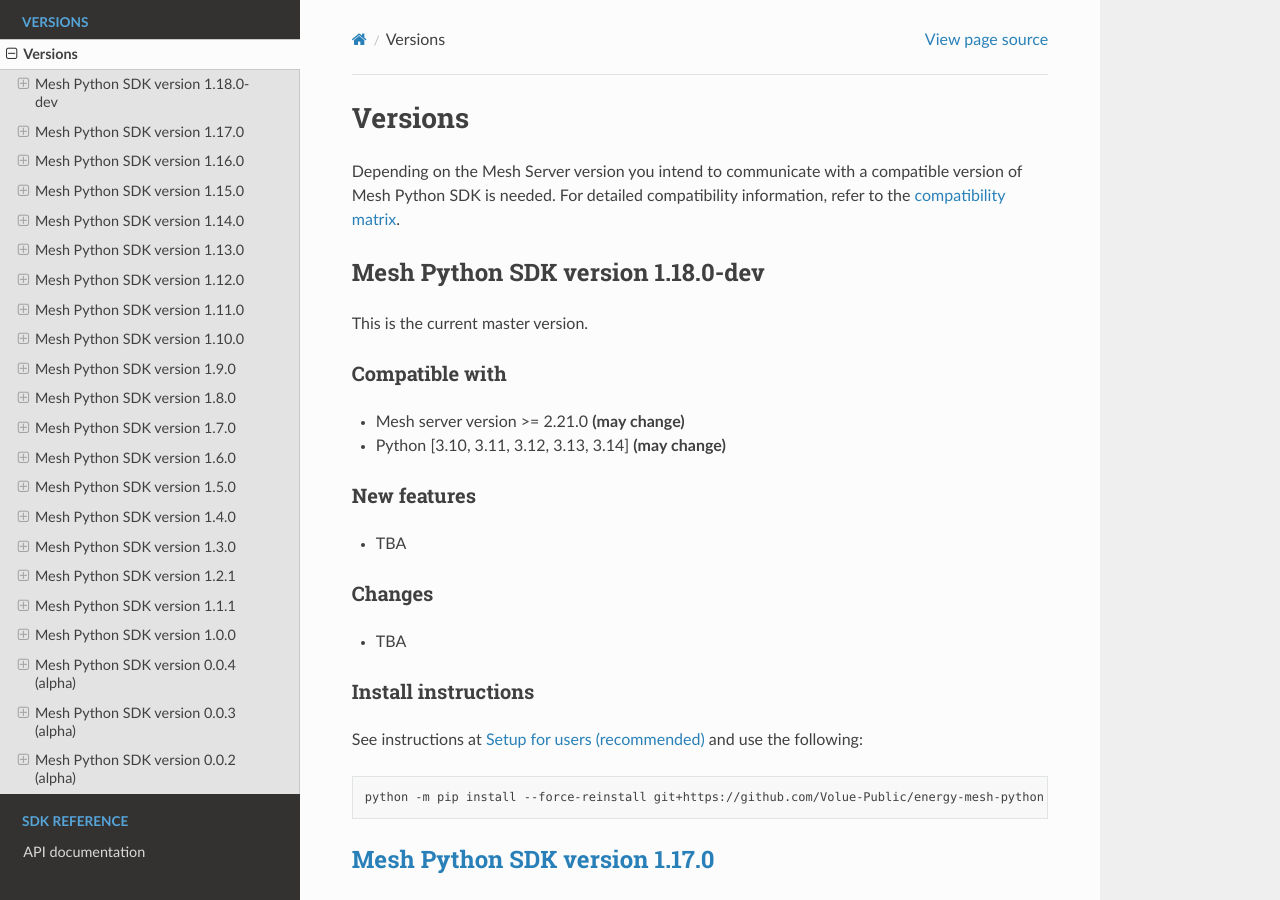
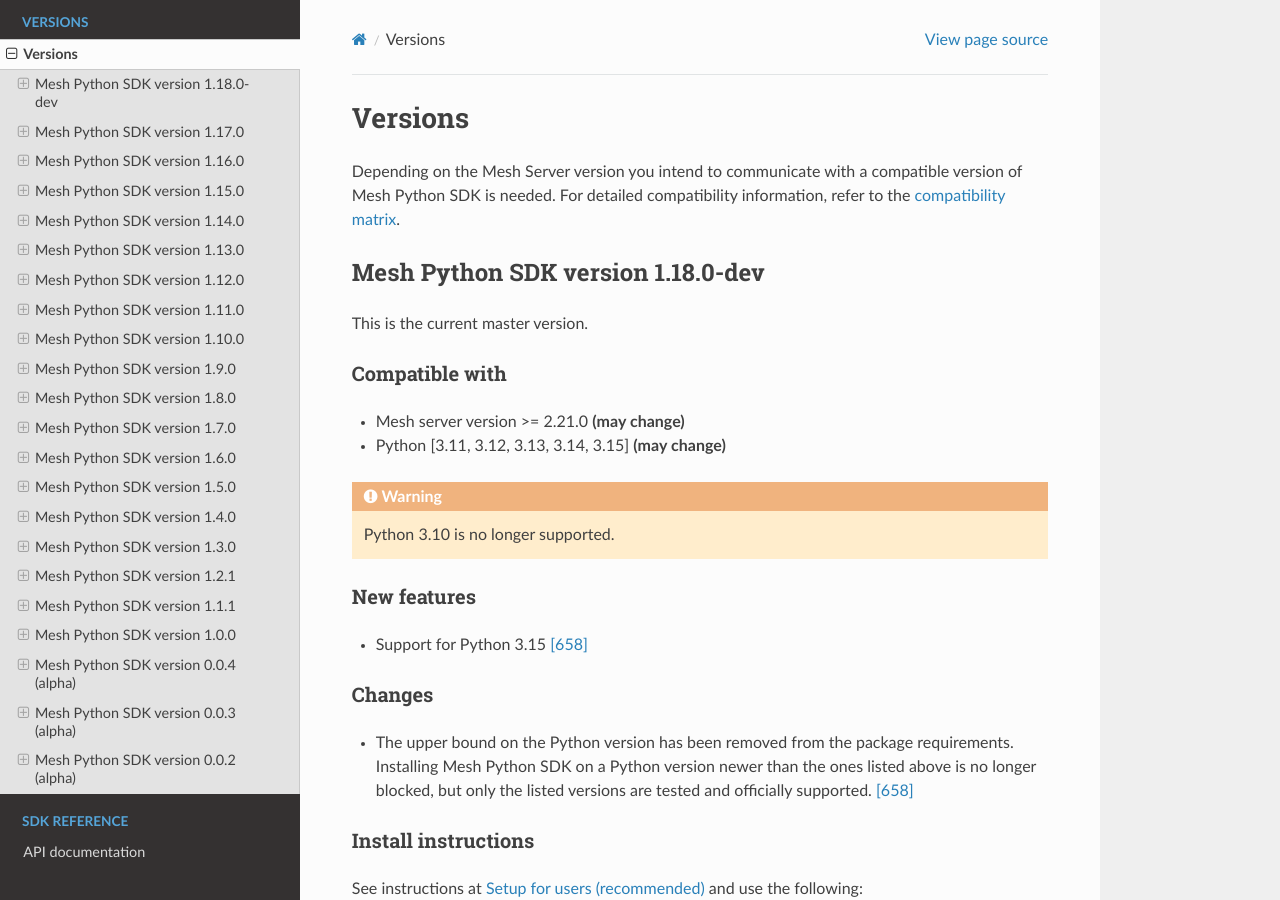
Before and after one commit to Volue-Public/energy-mesh-python, a Sphinx documentation site: the page built from docs/source/versions.rst, in a window 1280 px wide and 900 px high. Built offline with Sphinx 7.4.7 and the Read the Docs theme 3.1.0, drawn with Linux system fonts in a browser that asks for light colours.

Commit message:
Support Python 3.15 (#658)
* Support Python 3.15

* Remove Python upper bound constraint, add release note entry

* Drop Python 3.10 support

```diff
--- a/docs/source/faq.rst
+++ b/docs/source/faq.rst
@@ -96,7 +96,7 @@ This error can have multiple causes. Some things to check are:
 
 ::
 
-  sudo apt-get install libkrb5-dev python3.10-dev gcc
+  sudo apt-get install libkrb5-dev python3.11-dev gcc
 
 We are automatically verifying that Mesh Python SDK is working for all
 supported Python versions using GitHub Actions. Please take a look at the
--- a/docs/source/index.rst
+++ b/docs/source/index.rst
@@ -29,7 +29,7 @@ Prerequisites
 **************
 
 - Mesh server with gRPC enabled.
-- Python [3.10, 3.11, 3.12, 3.13, 3.14]
+- Python [3.11, 3.12, 3.13, 3.14, 3.15]
 
 Getting help
 ---------------
--- a/docs/source/installation.rst
+++ b/docs/source/installation.rst
@@ -35,7 +35,7 @@ If you don't have a GitHub user you can `join here <https://github.com/join>`_.
 Python
 **********
 
-Mesh Python SDK works with Python 3.10, 3.11, 3.12, 3.13, and 3.14. Support for earlier and later versions is not guaranteed due to dependencies.
+Mesh Python SDK works with Python 3.11, 3.12, 3.13, 3.14, and 3.15. Support for earlier and later versions is not guaranteed due to dependencies.
 
 #. Download and install (Windows):
 
--- a/docs/source/quickstart.rst
+++ b/docs/source/quickstart.rst
@@ -6,7 +6,7 @@ Here is a quick start guide to setup your first project using the library.
 Prerequisites quickstart
 **************************
 
-- Supported Python version [3.10, 3.11, 3.12, 3.13, 3.14].
+- Supported Python version [3.11, 3.12, 3.13, 3.14, 3.15].
 - Running Volue Mesh server with gRPC enabled (either locally or on a different machine within your network).
 
 Installation quickstart
--- a/docs/source/versions.rst
+++ b/docs/source/versions.rst
@@ -15,17 +15,23 @@ Compatible with
 ~~~~~~~~~~~~~~~~~~
 
 - Mesh server version >= 2.21.0 **(may change)**
-- Python [3.10, 3.11, 3.12, 3.13, 3.14] **(may change)**
+- Python [3.11, 3.12, 3.13, 3.14, 3.15] **(may change)**
+
+.. warning::
+    Python 3.10 is no longer supported.
 
 New features
 ~~~~~~~~~~~~~~~~~~
 
-- TBA
+- Support for Python 3.15 :pull:`658`
 
 Changes
 ~~~~~~~~~~~~~~~~~~
 
-- TBA
+- The upper bound on the Python version has been removed from the package
+  requirements. Installing Mesh Python SDK on a Python version newer than the
+  ones listed above is no longer blocked, but only the listed versions are
+  tested and officially supported. :pull:`658`
 
 Install instructions
 ~~~~~~~~~~~~~~~~~~~~~~~~~~~~~~~~~~~~
--- a/pyproject.toml
+++ b/pyproject.toml
@@ -43,7 +43,7 @@ exclude = [
 ]
 
 [tool.poetry.dependencies]
-python = ">=3.10, <3.15"
+python = ">=3.11"
 grpcio = ">=1.37.0"
 pyarrow = ">=7.0.0"
 # It seems like grpc provides its own version of protobuf which may not always be compatible with
```
Also changed, not shown: 3 other files.
